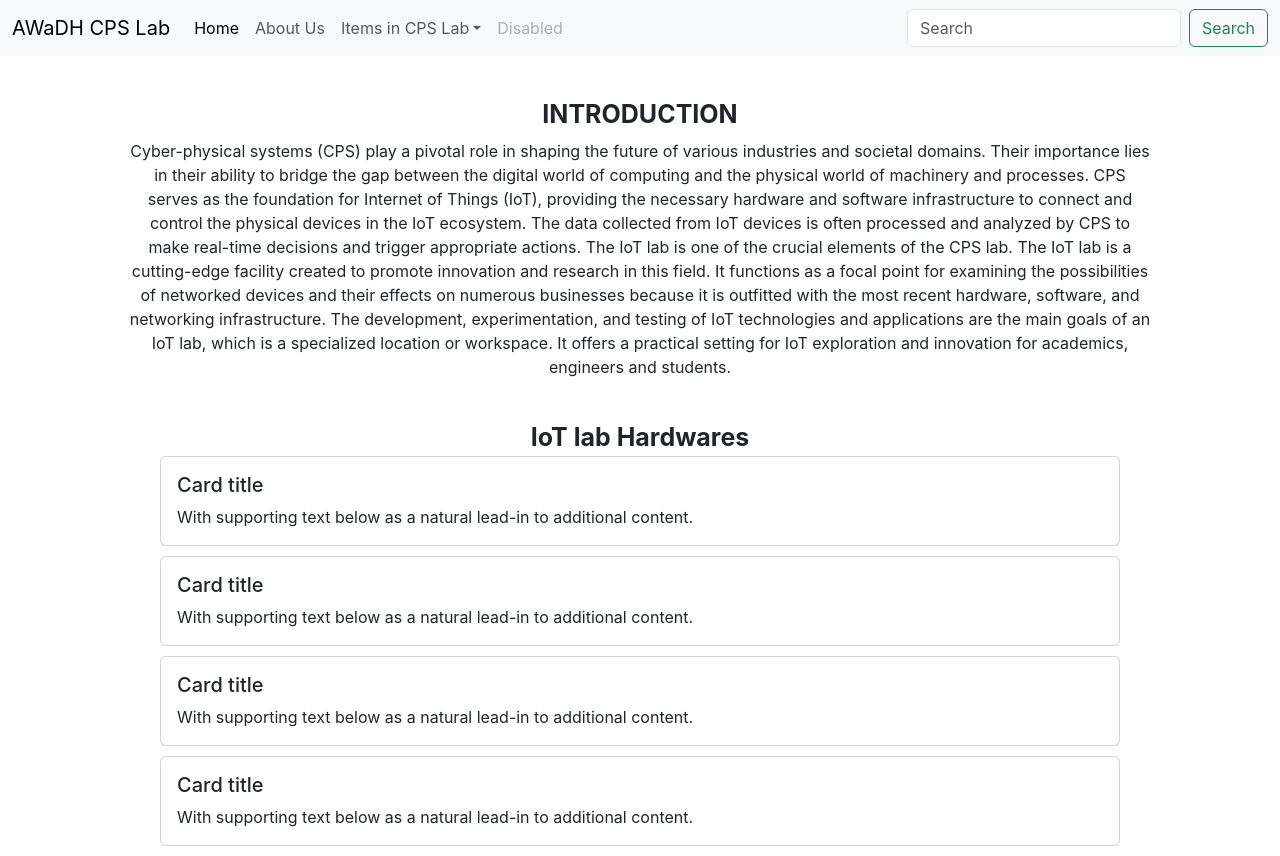
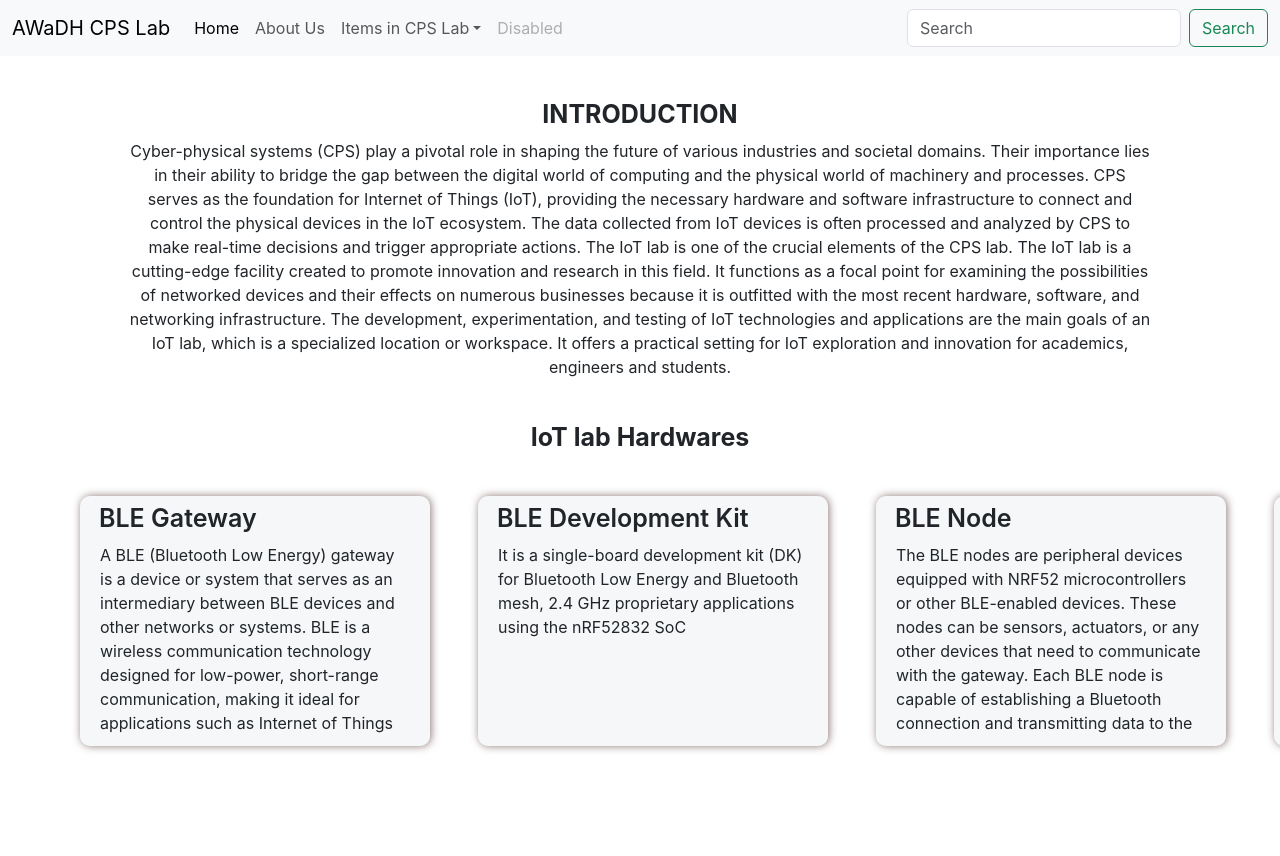
Before and after one commit to roohharsh/AWaDH-CPS-Lab, a React (Create React App) app: page / in a window 1280 px wide. After the commit the page ends 800 px from the top, so only its background shows below. Built offline with nearby package versions, Linux system fonts and the light colour scheme.

Commit message:
all hardware devices added along with their description in form of cards

```diff
--- a/src/components/devices.js
+++ b/src/components/devices.js
@@ -3,44 +3,87 @@ import '../css/devices.css';
 
 const Devices = () => {
     return (
-        // <nav class="nav nav-pills flex-column flex-sm-row">
-        //     <a class="flex-sm-fill text-sm-center nav-link active" aria-current="page" href="/">BLE Gateway</a>
-        //     <a class="flex-sm-fill text-sm-center nav-link" href="/">BLE Development Kit</a>
-        //     <a class="flex-sm-fill text-sm-center nav-link" href="/">BLE Node</a>
-        //     <a class="flex-sm-fill text-sm-center nav-link" href="/">Grove Shield</a>
-        //     <a class="flex-sm-fill text-sm-center nav-link" href="/">4G/5G Kit</a>
-        //     <a class="flex-sm-fill text-sm-center nav-link" href="/">Sensors</a>
-        //     <a class="flex-sm-fill text-sm-center nav-link" href="/">UART to USB Converter</a>
-        //     <a class="flex-sm-fill text-sm-center nav-link" href="/">Breadboards</a>
-        //     <a class="flex-sm-fill text-sm-center nav-link" href="/">Jumper Wires</a>
-        //     <a class="flex-sm-fill text-sm-center nav-link" href="/">LED's, Resistors etc.</a>
-        // </nav>
-        <div>
+        <div className="devices">
             <div className="devices-heading">
                 IoT lab Hardwares
             </div>
-            <div class="card w-75">
-                <div class="card-body">
-                    <h5 class="card-title">Card title</h5>
-                    <p class="card-text">With supporting text below as a natural lead-in to additional content.</p>
+            <div className="all-cards">
+                <div className="single-card">
+                    <span className="card-heading">BLE Gateway</span>
+                    <p className="card-description">A BLE (Bluetooth Low Energy) gateway is a device or
+                        system that serves as an intermediary between BLE
+                        devices and other networks or systems. BLE is a wireless
+                        communication technology designed for low-power,
+                        short-range communication, making it ideal for
+                        applications such as Internet of Things (IoT) devices,
+                        wearable devices, and various sensor networks. The
+                        purpose of a BLE gateway is to facilitate the
+                        communication between BLE devices and other
+                        networks, such as local area networks (LANs), cloud
+                        services, or other IoT platforms.</p>
                 </div>
-            </div>
-            <div class="card w-75">
-                <div class="card-body">
-                    <h5 class="card-title">Card title</h5>
-                    <p class="card-text">With supporting text below as a natural lead-in to additional content.</p>
+                <div className="single-card">
+                    <span className="card-heading">BLE Development Kit</span>
+                    <p className="card-description">It is a single-board development kit (DK) for Bluetooth
+                        Low Energy and Bluetooth mesh, 2.4 GHz proprietary
+                        applications using the nRF52832 SoC
+                    </p>
                 </div>
-            </div>
-            <div class="card w-75">
-                <div class="card-body">
-                    <h5 class="card-title">Card title</h5>
-                    <p class="card-text">With supporting text below as a natural lead-in to additional content.</p>
+                <div className="single-card">
+                    <span className="card-heading">BLE Node</span>
+                    <p className="card-description">The BLE nodes are peripheral devices equipped with
+                        NRF52 microcontrollers or other BLE-enabled devices.
+                        These nodes can be sensors, actuators, or any other
+                        devices that need to communicate with the gateway. Each
+                        BLE node is capable of establishing a Bluetooth
+                        connection and transmitting data to the gateway.</p>
                 </div>
-            </div>
-            <div class="card w-75">
-                <div class="card-body">
-                    <h5 class="card-title">Card title</h5>
-                    <p class="card-text">With supporting text below as a natural lead-in to additional content.</p>
+                <div className="single-card">
+                    <span className="card-heading">Grove Shield</span>
+                    <p className="card-description">Grove shield is a modular, simple-to-use system
+                        designed to easily connect a BLE development kit to a
+                        wide range of “modules” such as sensors, motors, and
+                        inputs.</p>
+                </div>
+                <div className="single-card">
+                    <span className="card-heading">4G/5G Kit</span>
+                    <p className="card-description">The 4G module enables the connectivity to high-speed
+                        LTE, HSPA+, WCDMA cel lular networks in order to
+                        make possible the creation of the next level of worldwide
+                        compatible projects inside the new "Internet of Things"
+                        era.</p>
+                </div>
+                <div className="single-card">
+                    <span className="card-heading">Sensors</span>
+                    <p className="card-description">Sensors come in the breakout boards. They have pins on
+                        them, which are used for supplying the power, providing
+                        ground, receiving inputs, and sending outputs. Breakout
+                        boards, in a nutshell, make using a single electrical
+                        component, sensor, or chip simple and easy. Different
+                        types of sensors are available with the kit like
+                        Temperature, Humidity, Accelerometer, Relay, Memory
+                        Unit etc.</p>
+                </div>
+                <div className="single-card">
+                    <span className="card-heading">UART to USB Converter</span>
+                    <p className="card-description">A UART to USB converter is a type of protocol converter
+                        that is used for converting UART signal to USB data
+                        signals.</p>
+                </div>
+                <div className="single-card">
+                    <span className="card-heading">Breadboards</span>
+                    <p className="card-description">A breadboard, solderless breadboard, or protoboard is a
+                        construction base used to build semi-permanent
+                        prototypes of electronic circuits.</p>
+                </div>
+                <div className="single-card">
+                    <span className="card-heading">Jumper Wires</span>
+                    <p className="card-description">These are used to connect any circuit on the breadboard.</p>
+                </div>
+                <div className="single-card">
+                    <span className="card-heading">LED's , Resistors etc.</span>
+                    <p className="card-description">For verification purposes or for indication purposes,
+                        LED's are the best medium to visualize the output. </p>
                 </div>
             </div>
         </div>
--- a/src/css/devices.css
+++ b/src/css/devices.css
@@ -5,8 +5,75 @@
     font-size: 25px;
 }
 
-.card{
-    margin: auto;
+.all-cards > * {
+    scrollbar-width: none;
+    scroll-behavior: smooth;
+}
+
+.all-cards > *::-webkit-scrollbar {
+    display: none;
+}
+
+.devices > *::-webkit-scrollbar {
+    display: none;
+}
+
+.single-card > *::-webkit-scrollbar {
+    display: none;
+}
+
+.all-cards{
+    align-items: center;
+    animation: slide 1s ease-in-out;
+    display: flex;
+    gap: 3rem;
+    height: 100%;
+    padding: 0 80px;
+    overflow-x: scroll;
+    margin-top: 30px;
+    margin-bottom: 40px;
+    scrollbar-width: none;
+    padding-top: 10px;
+    padding-bottom: 10px;
+}
+
+.all-cards::-webkit-scrollbar-thumb {
+    background-color: #888;
+}
+
+@keyframes slide {
+    0% {
+        transform: translateX(100%);
+    }
+
+    100% {
+        transform: translateX(0);
+    }
+}
+
+.single-card{
+    min-width: 350px;
+    max-width: 90vw;
+    border-radius: 10px;
+    padding: 4px;
+    height: 250px;
+    background-color: #dfe2e547;
+    box-shadow: #8d7777 1px 0px 8px 0px;
+}
+
+.card-heading{
+    font-weight: 600;
+    text-align: center;
+    padding: 15px;
+    font-size: 25px;
+}
+
+.card-description{
+    font-size: 1rem;
+    padding-left: 1rem;
+    padding-right: 1rem;
+    margin-top: 5px;
     margin-bottom: 10px;
-    width: 90%;
+    height: 190px;
+    overflow-y: scroll;
 }
```
